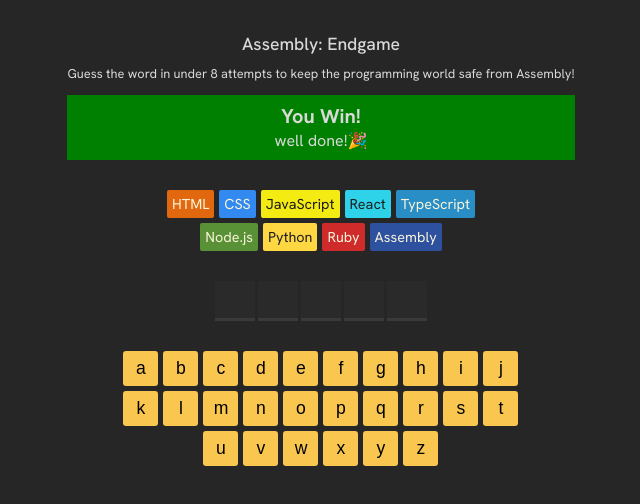
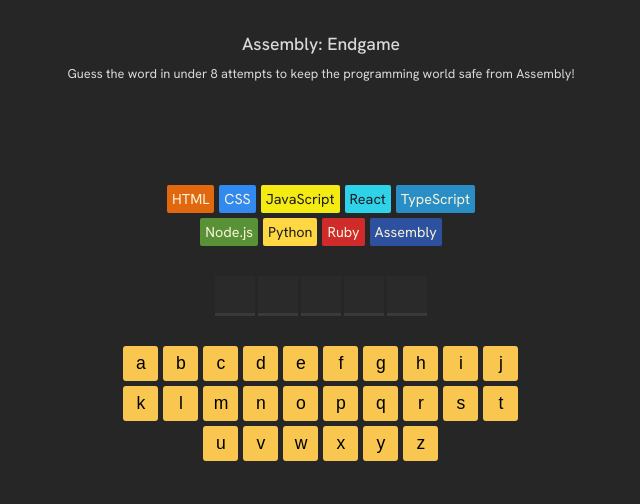
Before and after one commit to Shayan200507/Word_Game, a React (Vite) app in the folder my-app/: page / in a window 1280 px wide. Shown: the top 504 px of the page, without its empty margins (319-959 px from the left). Built offline with nearby package versions, Linux system fonts and the light colour scheme.

Commit message:
new comitted

```diff
--- a/my-app/src/App.css
+++ b/my-app/src/App.css
@@ -42,25 +42,33 @@
 
 }
 
-.winCard{
+.StatCard{
   display: flex;
   flex-direction: column;
   align-items: center;
   margin: 0 auto;
-  background-color: green;
   padding: 8px;
   text-align: center;
+   min-height: 60px;
 }
 
-.winCard > h1 {
+.StatCard > h1 {
   font-size: 1.25rem;
    margin: 0;
 }
 
-.winCard > p {
+.StatCard > p {
   margin-top: 1px;
   margin: 0;
   padding: 1px 0;
+}
+
+.StatCard.winCard{
+    background-color: green;
+}
+
+.StatCard.loseCard {
+  background-color: red;
 }
 
 
--- a/my-app/src/App.jsx
+++ b/my-app/src/App.jsx
@@ -2,29 +2,29 @@
 
 import './App.css'
 import { languages } from './languages'
-import {nanoid} from 'nanoid'
+
 import { useState } from 'react'
 import { clsx } from 'clsx';
 
 function App() {
 
-  const [Word, setWord] = useState("REACT")
-  const [letters, setLetters] = useState([])
+  const [Word, setWord] = useState("REACT")// the word that the user has to guess
+  const [letters, setLetters] = useState([])// array of letters that the user has guessed
 
-  const wrongguesses = letters.filter((Element) => {  return (!Word.includes(Element.toUpperCase())) }).length
-  const isGameOver = wrongguesses === languages.length-1
+  const wrongguesses = letters.filter((Element) => {  return (!Word.includes(Element.toUpperCase())) }).length// the number of wrong guesses the user has made
+  const isGameLost = wrongguesses >= languages.length-1//game is over if wrong guesses is equal to the number of languages -1
+
+  const isGameWon = Word.split("").every( (letter) => { return letters.includes(letter.toLowerCase())})// game is won if every letter in the word is included in the letters array
+
+ const isGameOver = isGameLost || isGameWon
 
 
 
 
 
-
-
-
-
-  const arrWord = Word.split("")
+  const arrWord = Word.split("")// split the word into an array of letters
   const alphabet = "abcdefghijklmnopqrstuvwxyz"
-  const arrAlphabet = alphabet.split("")
+  const arrAlphabet = alphabet.split("")// split the alphabet into an array of letters
   console.log(letters)
 
 
@@ -41,9 +41,14 @@
 
   }
 
+
+  //languages.map dispalys the imported alnguages
   const displayArray = languages.map((langauge,index) => { return <span key={index}  style={{ backgroundColor : langauge.backgroundColor, color : langauge.color}}   className= { clsx('langBlock',{ lostLang : index < wrongguesses})}>{langauge.name}</span>})
-  const displayArrWord = arrWord.map((letter) =>(<span key={nanoid()}  className='letterBox'>{letters.includes(letter.toLowerCase()) ?letter : ""}</span> ))
-  const  displayArrAlphabet = arrAlphabet.map((letter) =>(<button key={nanoid()} onClick={() => handleKeyboardeClick(letter)}  className={clsx('alphaButton',{
+
+  //displayArrWord maps through the word and displays the letters that the user has guessed correctly and hides the letters that the user has not guessed yet
+  const displayArrWord = arrWord.map((letter,index) =>(<span key={index}  className='letterBox'>{letters.includes(letter.toLowerCase()) ?letter : ""}</span> ))
+
+  const  displayArrAlphabet = arrAlphabet.map((letter,index) =>(<button key={index} onClick={() => handleKeyboardeClick(letter)}  className={clsx('alphaButton',{
      correct: letters.includes(letter) && arrWord.includes(letter.toUpperCase()),
     incorrect: letters.includes(letter) && !arrWord.includes(letter.toUpperCase())
   })}>{letter}</button>))
@@ -61,10 +66,26 @@
 
            </header>
 
-           <div className='winCard'>
+           { !isGameOver ? <div className='StatCard'></div> : isGameWon ?
+
+
+
+
+            <div className='StatCard winCard'>
               <h1>You Win!</h1>
               <p>well done!🎉</p>
            </div>
+           :
+
+            <div className='StatCard loseCard'>
+              <h1>Game Over!</h1>
+              <p>You better start learning assembly!😂</p>
+           </div>
+
+
+
+
+           }
 
 
            <div className='langContainer'>{displayArray}</div>
```
